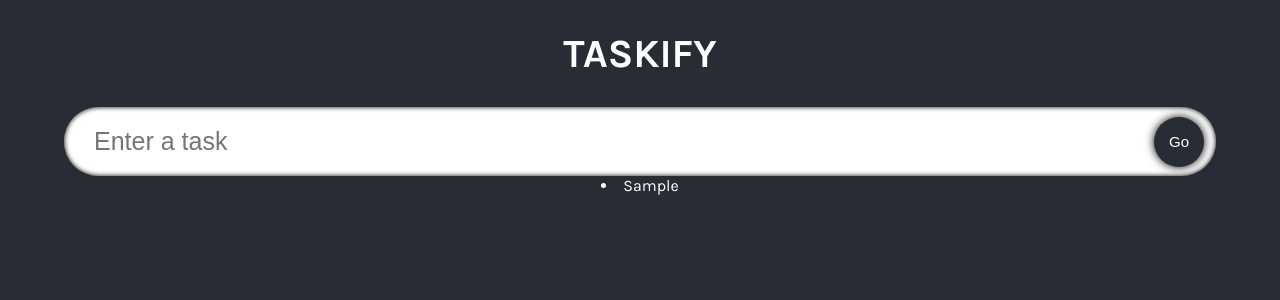
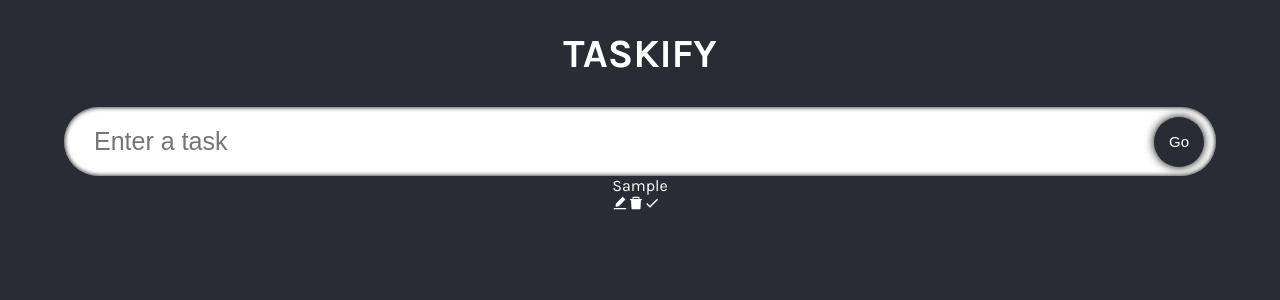
Before and after one commit to Rachelkakoderka/taskify-ts, a React (Create React App) app: page / in a window 1280 px wide. Both pictures are taken after typing "Sample" into the empty fields and a click on the button "Go". Shown: the top 300 px of the page. Built offline with nearby package versions, Linux system fonts and the light colour scheme.

Commit message:
Card component

```diff
--- a/package.json
+++ b/package.json
@@ -12,6 +12,7 @@
     "@types/react-dom": "^18.0.10",
     "react": "^18.2.0",
     "react-dom": "^18.2.0",
+    "react-icons": "^4.7.1",
     "react-scripts": "5.0.1",
     "typescript": "^4.9.4",
     "web-vitals": "^2.1.4"
--- a/src/App.css
+++ b/src/App.css
@@ -70,3 +70,10 @@ body {
 .input__submit:hover {
   background-color: #454c5a;
 }
+
+.todoList {
+  display: flex;
+  justify-content: space-evenly;
+  width: 90%;
+  flex-wrap: wrap;
+}
--- a/src/App.tsx
+++ b/src/App.tsx
@@ -29,9 +29,10 @@ console.log(allTasks)
         setTask={setTask}
         handleAdd={handleAdd} />
 
-      {/* <TodoList />   */}
+      <TodoList
+        allTasks={allTasks}
+        setAllTasks={setAllTasks}/>
 
-      {allTasks.map((t) => (<li>{t.text}</li>) )}
     </div>
   );
 }
--- /dev/null
+++ b/src/components/Card.tsx
@@ -0,0 +1,33 @@
+import { type } from '@testing-library/user-event/dist/type';
+import React from 'react'
+import { Task } from '../model';
+import {AiFillEdit, AiFillDelete} from "react-icons/ai"
+import {MdDone} from "react-icons/md"
+
+type Props = {
+    task: Task;
+    key: number;
+    allTasks: Task[];
+    setAllTasks: React.Dispatch<React.SetStateAction<Task[]>>
+}
+
+const Card : React.FC<Props>= ({task, key, allTasks, setAllTasks}) => {
+  return (
+    <form className='card'>
+        <span className="card__text">{task.text}</span>
+        <div>
+            <span className="icon">
+                <AiFillEdit />
+            </span>
+            <span className="icon">
+                <AiFillDelete />
+            </span>
+            <span className="icon">
+                <MdDone />
+            </span>
+        </div>
+    </form>
+  )
+}
+
+export default Card
--- a/src/components/InputField.tsx
+++ b/src/components/InputField.tsx
@@ -1,4 +1,4 @@
-import React from 'react'
+import React, { useRef } from 'react'
 
 interface Props {
   task: string;
@@ -6,11 +6,21 @@ interface Props {
   handleAdd: (e: React.FormEvent)=> void;
  }
 
-const InputField = ({task,setTask, handleAdd } : Props) => {
+const InputField = ({task, setTask, handleAdd } : Props) => {
+  const inputRef = useRef<HTMLInputElement>(null);
+
+
   return (
     <form className='input'
-          onSubmit={(e) => handleAdd(e)}>
+          onSubmit={
+            (e) => {
+              handleAdd(e);
+              inputRef.current?.blur();
+            }
+          }
+    >
       <input
+        ref={inputRef}
         type="input"
         placeholder='Enter a task'
         className="input__box"
--- a/src/components/TodoList.tsx
+++ b/src/components/TodoList.tsx
@@ -1,9 +1,22 @@
 import React from 'react'
 import {Task} from "../model"
+import Card from "./Card"
 
-const TodoList = () => {
+interface Props {
+  allTasks: Task[],
+  setAllTasks: React.Dispatch<React.SetStateAction<Task[]>>
+}
+
+
+const TodoList: React.FC<Props> = ({allTasks, setAllTasks}) => {
   return (
-    <div>Ola</div>
+    <div className='todoList'>
+      {allTasks.map( task => (<Card
+                                task={task}
+                                key={task.id}
+                                allTasks={allTasks}
+                                setAllTasks={setAllTasks} />))}
+      </div>
   )
 }
 
```
Also changed, not shown: 1 other file (tests, documents, lock files or other folders).
